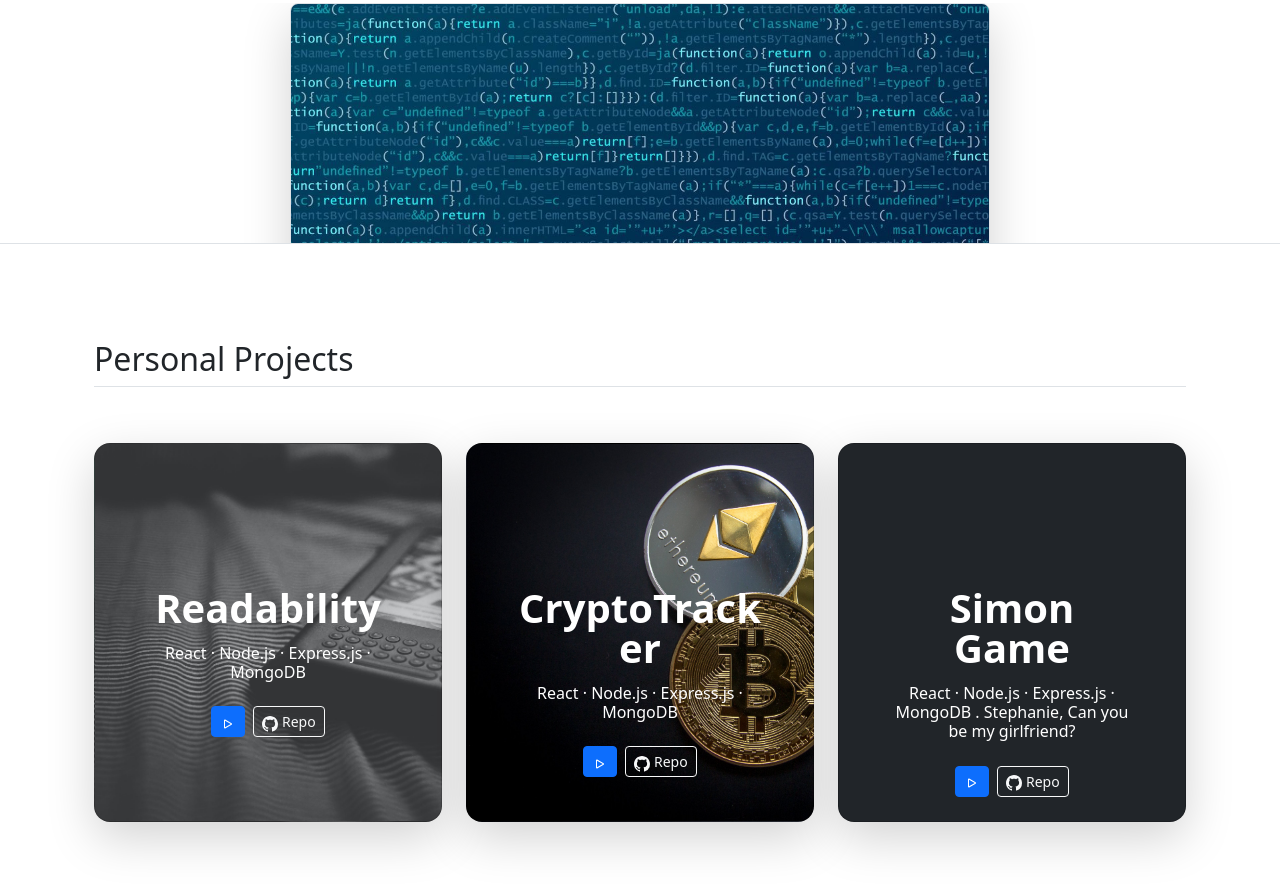
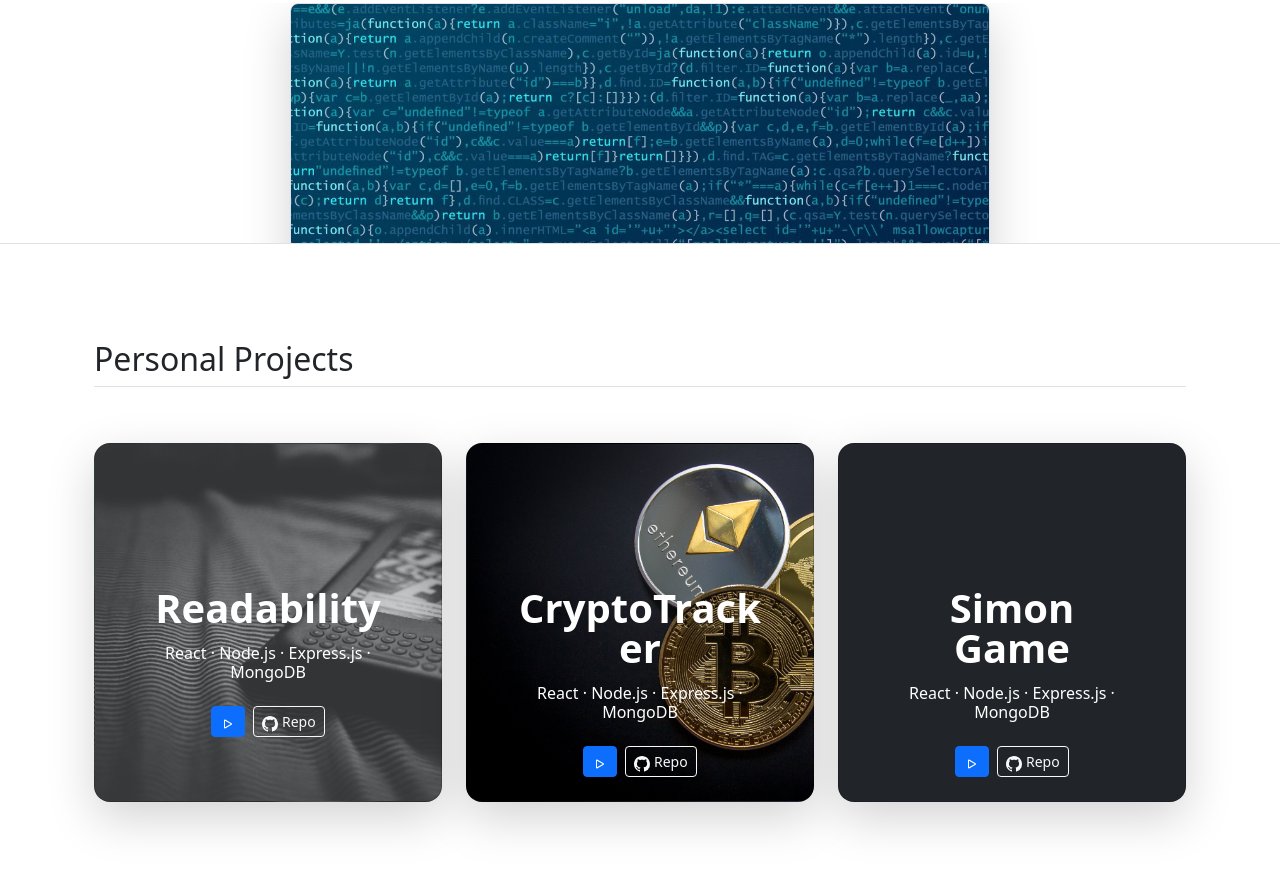
Before and after one commit to elsaigh/portfolio, a plain HTML site: page index.html in a window 1280 px wide. Shown: the part 503-1393 px from the top of the page. Drawn offline with nearby package versions, Linux system fonts and the light colour scheme.

Commit message:
Update index.html

```diff
--- a/index.html
+++ b/index.html
@@ -129,7 +129,7 @@
           <div class="d-flex flex-column h-100 p-5 pb-3 text-white text-shadow-1">
             <h3 class="pt-5 mt-5 display-6 lh-1 fw-bold">Simon Game</h3>
             <h6 class="m-2">
-              React · Node.js · Express.js · MongoDB . Stephanie, Can you be my girlfriend?
+              React · Node.js · Express.js · MongoDB
             </h6>
             <div class="d-grid mt-3 mb-2 gap-2 d-sm-flex justify-content-sm-center">
               <a type="button" href="https://www.github.com/elsaigh" class="btn btn-primary btn-sm">
```
